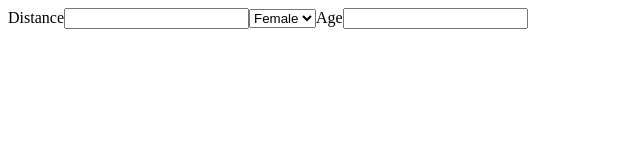
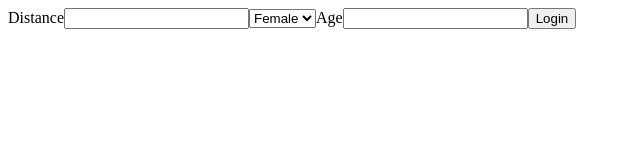
Before and after one commit to pedbr/cooper_client, a React (Create React App) app: page / in a window 1280 px wide. Shown: the top 160 px of the page, without its empty margins (0-640 px from the left). Built offline with nearby package versions, Linux system fonts and the light colour scheme.

Commit message:
adds login button to app

```diff
--- a/src/App.js
+++ b/src/App.js
@@ -24,6 +24,8 @@ class App extends Component {
       <div>
         <InputFields inputChangeHandler={this.onChange.bind(this)} />
 
+        <button id="login">Login</button>
+
         <DisplayCooperResult
           distance={this.state.distance}
           gender={this.state.gender}
```
